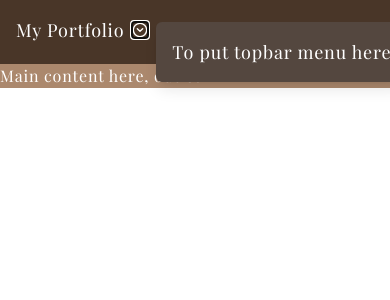
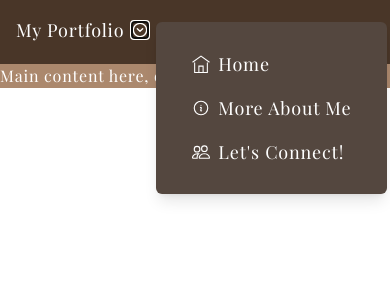
Before and after one commit to Air4s/MyPortfolio, a React (Vite) app in the folder frontend/: page / in a window 390 px wide. Both pictures are taken after a click on the button 140 px from the left and 30 px from the top of the page. Shown: the top 300 px of the page. Built offline with nearby package versions, Linux system fonts and the light colour scheme; a web font is replaced by a local one.

Commit message:
feature: Topbar page responsiveness -  float menu items update

```diff
--- a/frontend/src/layout/topbar/float-menu/index.tsx
+++ b/frontend/src/layout/topbar/float-menu/index.tsx
@@ -1,20 +1,35 @@
 import { LuCircleChevronDown } from 'react-icons/lu';
 import Popup from '../../../common/popover';
 
-const FloatMenu = () => {
+interface ItopBarMenu {
+  icon: React.ReactNode;
+  label: string;
+  target: string;
+}
+
+const FloatMenu: React.FC<{ menu: ItopBarMenu[] }> = ({ menu }) => {
   return (
-    <div className=''>
+    <div>
       <Popup
         source={<LuCircleChevronDown className='h-4 w-4 cursor-pointer' />}
         type='onclick'
         panelClassName='bg-[#54473F] top-0 left-6'
       >
-        <div className=''>
-          To put topbar menu here
+        <div className='flex flex-col gap-2 p-2'> {/* To change classNames */}
+          {menu.map((item, index) => (
+            <a
+              key={index}
+              href={`#${item.target}`}
+              className='flex items-center gap-2 px-3 py-1 text-white hover:bg-[#6b5e4c] rounded-md transition-colors duration-200'
+            >
+              <span className='flex items-center'>{item.icon}</span>
+              <span>{item.label}</span>
+            </a>
+          ))}
         </div>
       </Popup>
     </div>
-  )
+  );
 };
 
 export default FloatMenu;
--- a/frontend/src/layout/topbar/index.tsx
+++ b/frontend/src/layout/topbar/index.tsx
@@ -7,7 +7,7 @@ import { twMerge } from 'tailwind-merge';
 import FloatMenu from './float-menu';
 
 
-interface IconInfo {
+interface ItopBarMenu {
   icon: React.ReactNode;
   label: string;
   target: string;
@@ -23,7 +23,7 @@ const TopBar = () => {
   const isLgViewPoint = useMediaQuery({ query: '(max-width: 1024px)' })
   // const isXlView = useMediaQuery({ query: '(max-width: 1280px)' })
 
-  const iconItems: IconInfo[] = [
+  const topbarMenu: ItopBarMenu[] = [
     {
       icon: <TfiHome className={iconClass} />,
       label: 'Home',
@@ -40,6 +40,7 @@ const TopBar = () => {
       target: 'connect'
     },
   ];
+
   const [isScrolled, setIsScrolled] = useState(false);
 
   useEffect(() => {
@@ -63,7 +64,7 @@ const TopBar = () => {
         </div>
         <div className={twMerge(navClass, 'cursor-pointer')}>
           <div className='flex'>
-            {iconItems.map((item: IconInfo, index: number) => (
+            {topbarMenu.map((item: ItopBarMenu, index: number) => (
               <div key={index} className={twMerge(
                 'mx-2 px-2 flex justify-center items-center',
                 'hover hover:bg-[#54473F] hover:rounded-lg hover:font-medium',
@@ -100,14 +101,24 @@ const TopBar = () => {
 
   const renderSMview = () : JSX.Element => {
     return (
-      <div className='flex'>
+      <div className='flex justify-between'>
         <div className='flex m-4'>
           <div className='mr-2'>
             My Portfolio
           </div>
           <div className='flex items-center'>
-            <FloatMenu />
+            <FloatMenu menu={topbarMenu} />
           </div>
+        </div>
+        <div className={twMerge(
+          navClass,
+          'mx-2 px-2',
+          'cursor-pointer',
+          'hover:bg-[#54473F] hover:rounded-lg hover:font-medium'
+        )}>
+          <a href="https://github.com/Air4s" target="_blank" rel="noopener noreferrer">
+            Checkout my github
+          </a>
         </div>
       </div>
     )
```
